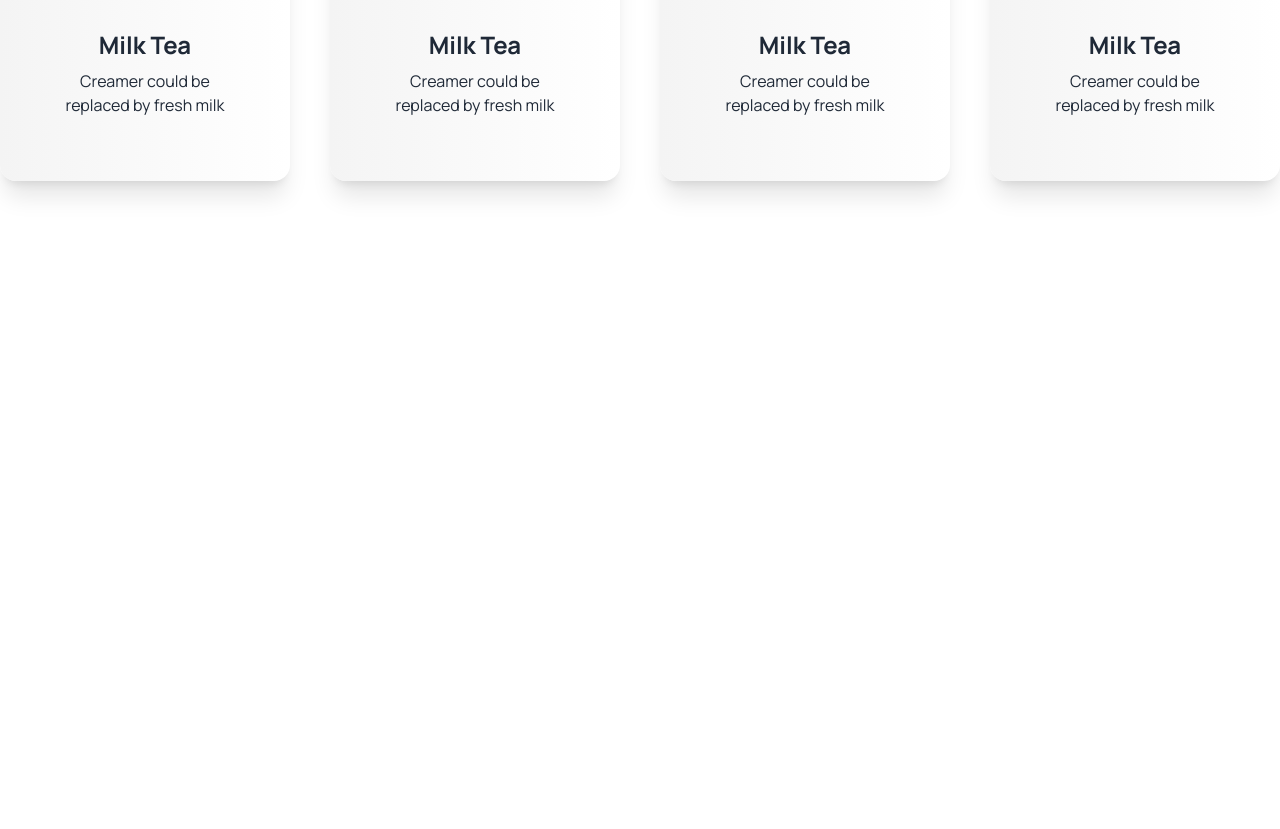
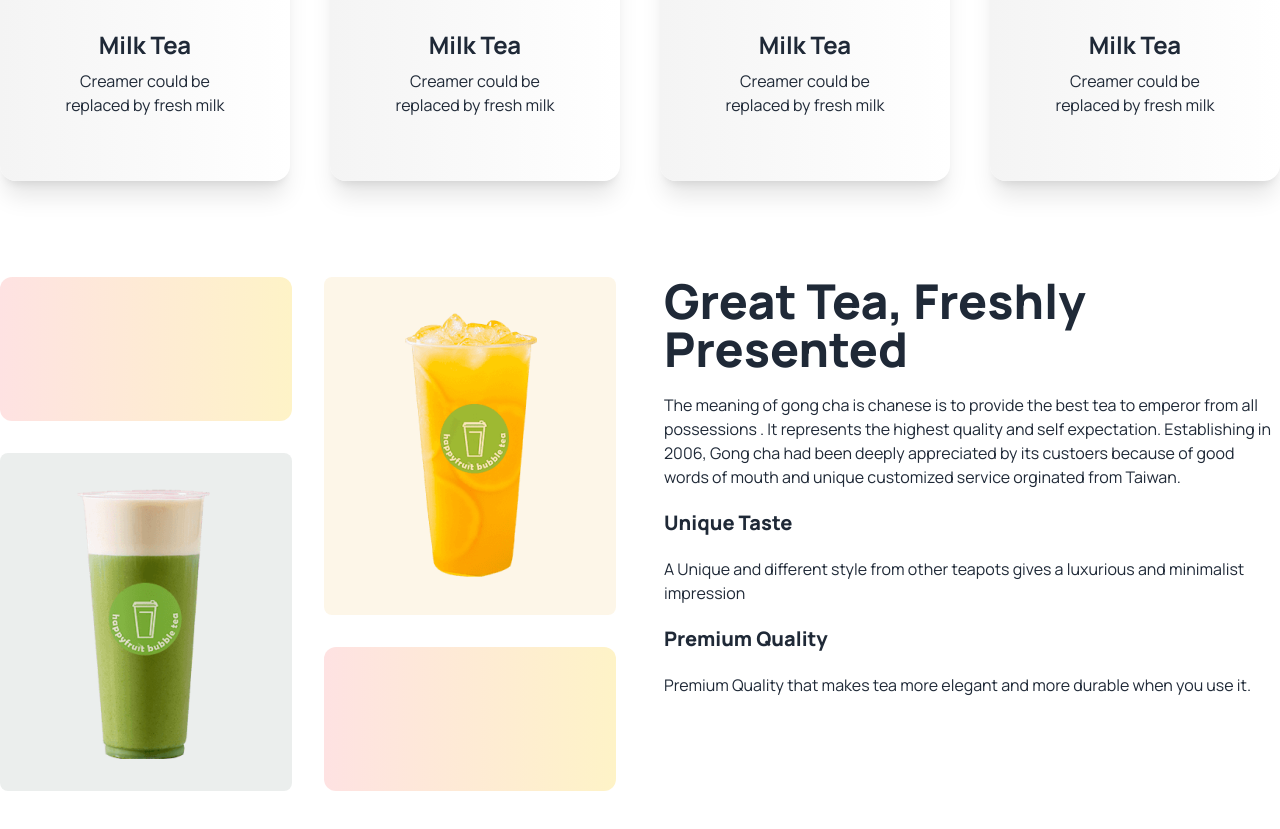
Before and after one commit to rakibgithub21/tea_ho-use-tailwind, a plain HTML site: page index.html in a window 1280 px wide. Shown: the part 1029-1858 px from the top of the page. Before the commit the page ends 1306 px from the top, so only its background shows below. Drawn offline with nearby package versions, Linux system fonts and the light colour scheme.

Commit message:
great tea section added

```diff
--- a/index.html
+++ b/index.html
@@ -113,6 +113,36 @@
                 </div>
             </div>
         </section>
+        <!-- great tea fresh tea section -->
+        <section class="my-24 flex flex-col lg:flex-row gap-12">
+            <div class="grid grid-cols-1 md:grid-cols-2 gap-8 flex-1">
+                <div class="rounded-xl bg-gradient-to-r from-red-100 to-amber-100 h-36 hidden md:block">
+
+                </div>
+                <div class="row-span-2 bg-[#E6A6231A] rounded-lg flex justify-center items-center py-8">
+                    <img src="images/fresh-1.png" alt="">
+                </div>
+                <div class="row-span-2 bg-[#39564C1A] rounded-lg flex justify-center items-center py-8">
+                    <img src="images/fresh-2.png" alt="">
+                </div>
+                <div class="rounded-xl bg-gradient-to-r from-red-100 to-amber-100 h-36 hidden lg:block">
+
+                </div>
+            </div>
+            <div class="space-y-5 flex-1">
+                <h3 class="text-5xl font-extrabold">Great Tea, Freshly
+                    <br> Presented</h3>
+                    <p>
+                        The meaning of gong cha is chanese is to provide the best tea to emperor from all possessions . It represents the
+                        highest quality and self expectation. Establishing in 2006, Gong cha had been deeply appreciated by its custoers because
+                        of good words of mouth and unique customized service orginated from Taiwan.
+                    </p>
+                    <h4 class="text-xl font-extrabold mt-8">Unique Taste</h4>
+                    <p>A Unique and different style from other teapots gives a luxurious and minimalist impression</p>
+                    <h4 class="text-xl font-extrabold mt-8">Premium Quality</h4>
+                    <p>Premium Quality that makes tea more elegant and more durable when you use it.</p>
+            </div>
+        </section>
     </main>
     <footer>
 
```
